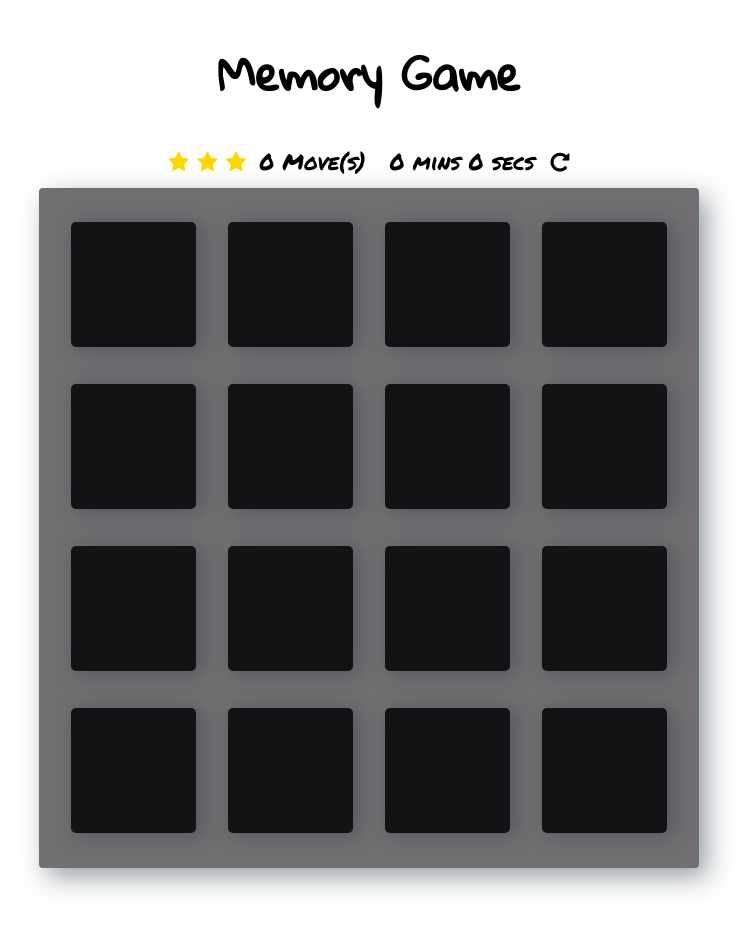
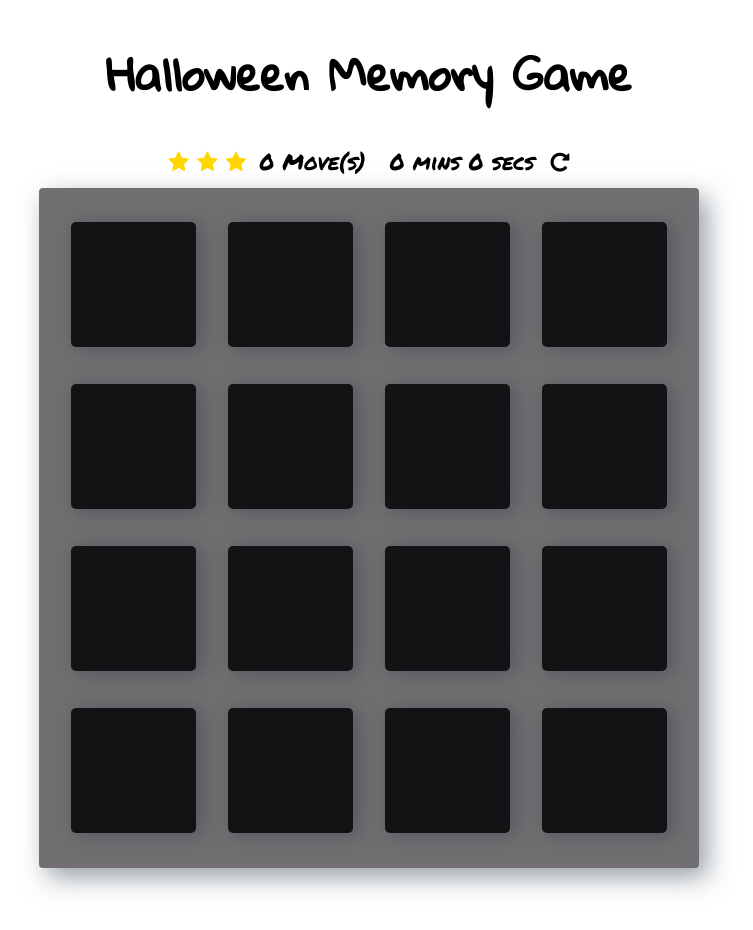
Before and after one commit to MAN95-dev/memory-game, a plain HTML site: page index.html in a window 1280 px wide. Shown: the whole page, without its empty margins (271-1024 px from the left). Drawn offline with Linux system fonts and the light colour scheme; a web font is replaced by a local one.

Commit message:
changed header name

```diff
--- a/index.html
+++ b/index.html
@@ -2,7 +2,7 @@
 <html lang="en">
 <head>
     <meta charset="utf-8">
-    <title>Memory Game</title>
+    <title>Halloween Memory Game</title>
     <meta name="description" content="">
     <meta name="viewport" content="width=device-width, initial-scale=1">
     <link rel="stylesheet prefetch" href="https://maxcdn.bootstrapcdn.com/font-awesome/4.6.1/css/font-awesome.min.css">
@@ -13,7 +13,7 @@
 <body>
     <div class="container">
         <header>
-            <h1>Memory Game</h1>
+            <h1>Halloween Memory Game</h1>
         </header>
         <section class="score-panel">
         	<ul class="stars">
```
